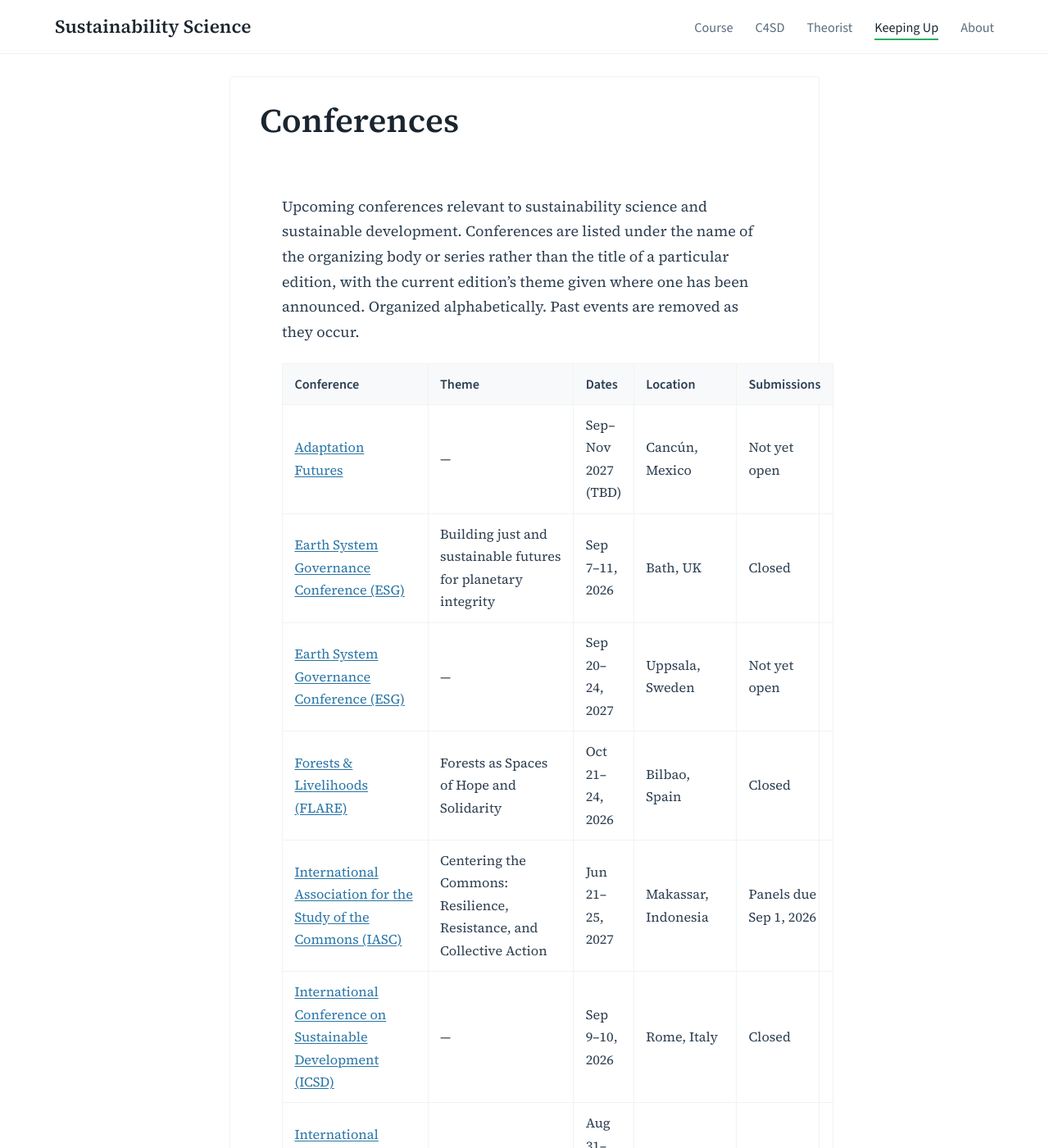
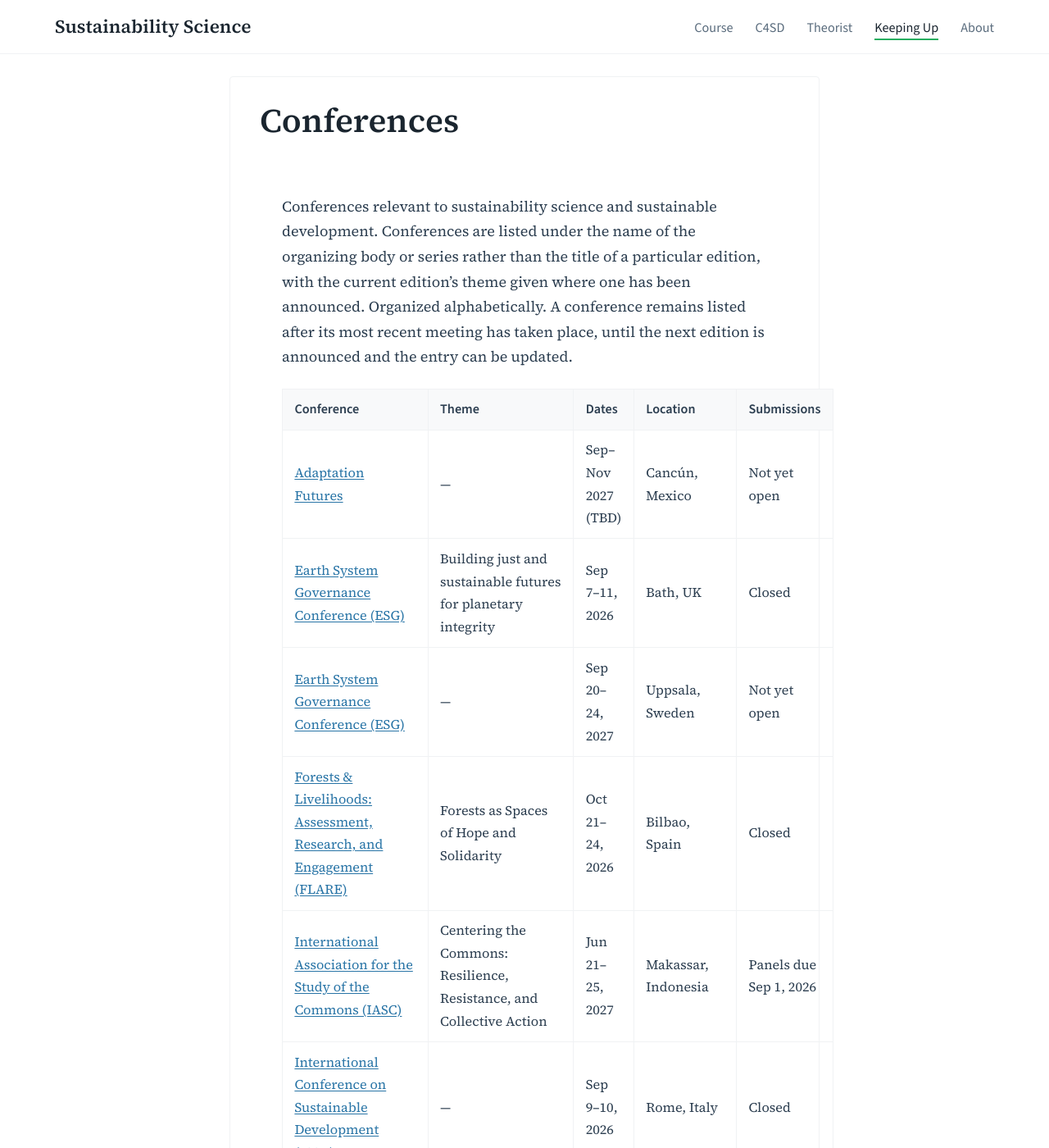
Before and after one commit to agharley/sustsci, a Jekyll site: the page built from keeping-up/conferences.md, in a window 1280 px wide and 1400 px high. Shown: the whole window at 82% size. Built offline with Jekyll 4.4.1, drawn with Linux system fonts in a browser that asks for light colours.

Commit message:
Update conferences.md

```diff
--- a/keeping-up/conferences.md
+++ b/keeping-up/conferences.md
@@ -1,18 +1,18 @@
 ---
 layout: page
 title: Conferences
-description: Upcoming conferences relevant to sustainability science and sustainable development, with themes, dates, locations, and submission deadlines.
+description: Conferences relevant to sustainability science and sustainable development, with themes, dates, locations, and submission deadlines.
 permalink: /keeping-up/conferences/
 ---
 
-Upcoming conferences relevant to sustainability science and sustainable development. Conferences are listed under the name of the organizing body or series rather than the title of a particular edition, with the current edition's theme given where one has been announced. Organized alphabetically. Past events are removed as they occur.
+Conferences relevant to sustainability science and sustainable development. Conferences are listed under the name of the organizing body or series rather than the title of a particular edition, with the current edition's theme given where one has been announced. Organized alphabetically. A conference remains listed after its most recent meeting has taken place, until the next edition is announced and the entry can be updated.
 
 | Conference | Theme | Dates | Location | Submissions |
 |---|---|---|---|---|
 | [Adaptation Futures](https://wasp-adaptation.org/core-initiatives/adaptation-futures-conference) | — | Sep–Nov 2027 (TBD) | Cancún, Mexico | Not yet open |
 | [Earth System Governance Conference (ESG)](https://www.earthsystemgovernance.org/2026-bath/) | Building just and sustainable futures for planetary integrity | Sep 7–11, 2026 | Bath, UK | Closed |
 | [Earth System Governance Conference (ESG)](https://www.uu.se/en/department/earth-sciences/events/archive/2027-09-20-2027-uppsala-conference-on-earth-system-governance) | — | Sep 20–24, 2027 | Uppsala, Sweden | Not yet open |
-| [Forests & Livelihoods (FLARE)](https://www.forestlivelihoods.org/annual-meeting-2026/) | Forests as Spaces of Hope and Solidarity | Oct 21–24, 2026 | Bilbao, Spain | Closed |
+| [Forests & Livelihoods: Assessment, Research, and Engagement (FLARE)](https://www.forestlivelihoods.org/annual-meeting-2026/) | Forests as Spaces of Hope and Solidarity | Oct 21–24, 2026 | Bilbao, Spain | Closed |
 | [International Association for the Study of the Commons (IASC)](https://2027.iasc-commons.org/) | Centering the Commons: Resilience, Resistance, and Collective Action | Jun 21–25, 2027 | Makassar, Indonesia | Panels due Sep 1, 2026 |
 | [International Conference on Sustainable Development (ICSD)](https://ecsdev.org/conference/14th-icsd-2026) | — | Sep 9–10, 2026 | Rome, Italy | Closed |
 | [International Sustainability Transitions Conference (IST)](https://www.transitionsnetwork.org/ist-2026/) | Hope – in challenging times | Aug 31–Sep 2, 2026 | Zurich, Switzerland | Closed |
```
